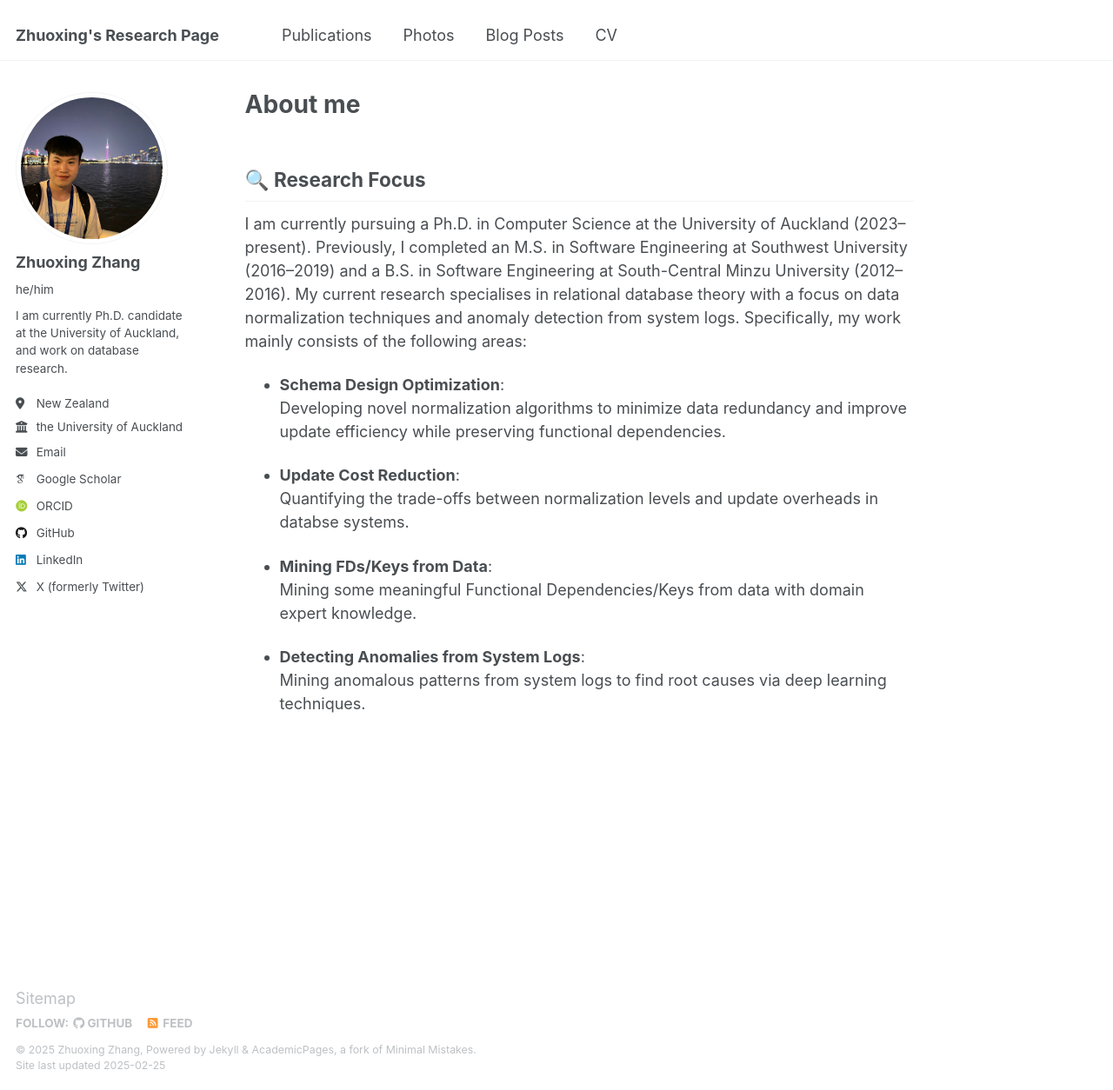
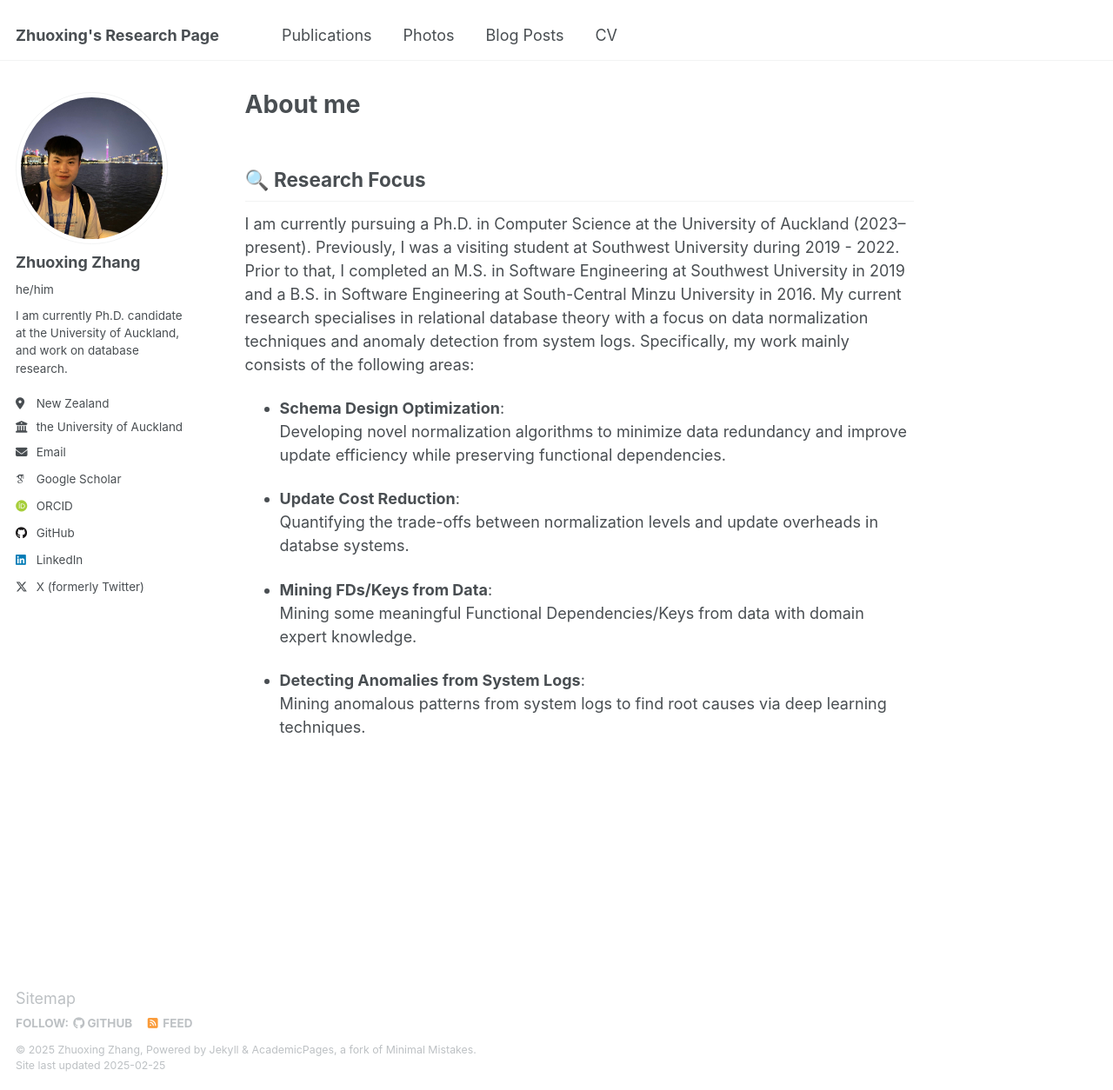
Before and after one commit to zhuoxingzhang/zhuoxingzhang.github.io, a Jekyll site: the page built from _pages/about.md, in a window 1280 px wide and 1254 px high. Shown: the whole window at 87% size. Built offline with Jekyll 4.4.1, drawn with Linux system fonts in a browser that asks for light colours; some web fonts are replaced.

Commit message:
Update about.md

```diff
--- a/_pages/about.md
+++ b/_pages/about.md
@@ -7,7 +7,7 @@ redirect_from:
   - /about.html
 ---
 ## 🔍 Research Focus
-I am currently pursuing a Ph.D. in Computer Science at the University of Auckland (2023–present). Previously, I completed an M.S. in Software Engineering at Southwest University (2016–2019) and a B.S. in Software Engineering at South-Central Minzu University (2012–2016). My current research specialises in relational database theory with a focus on data normalization techniques and anomaly detection from system logs. Specifically, my work mainly consists of the following areas:
+I am currently pursuing a Ph.D. in Computer Science at the University of Auckland (2023–present). Previously, I was a visiting student at Southwest University during 2019 - 2022. Prior to that, I completed an M.S. in Software Engineering at Southwest University in 2019 and a B.S. in Software Engineering at South-Central Minzu University in 2016. My current research specialises in relational database theory with a focus on data normalization techniques and anomaly detection from system logs. Specifically, my work mainly consists of the following areas:
 
 - **Schema Design Optimization**:
   Developing novel normalization algorithms to minimize data redundancy and improve update efficiency while preserving functional dependencies.
```
